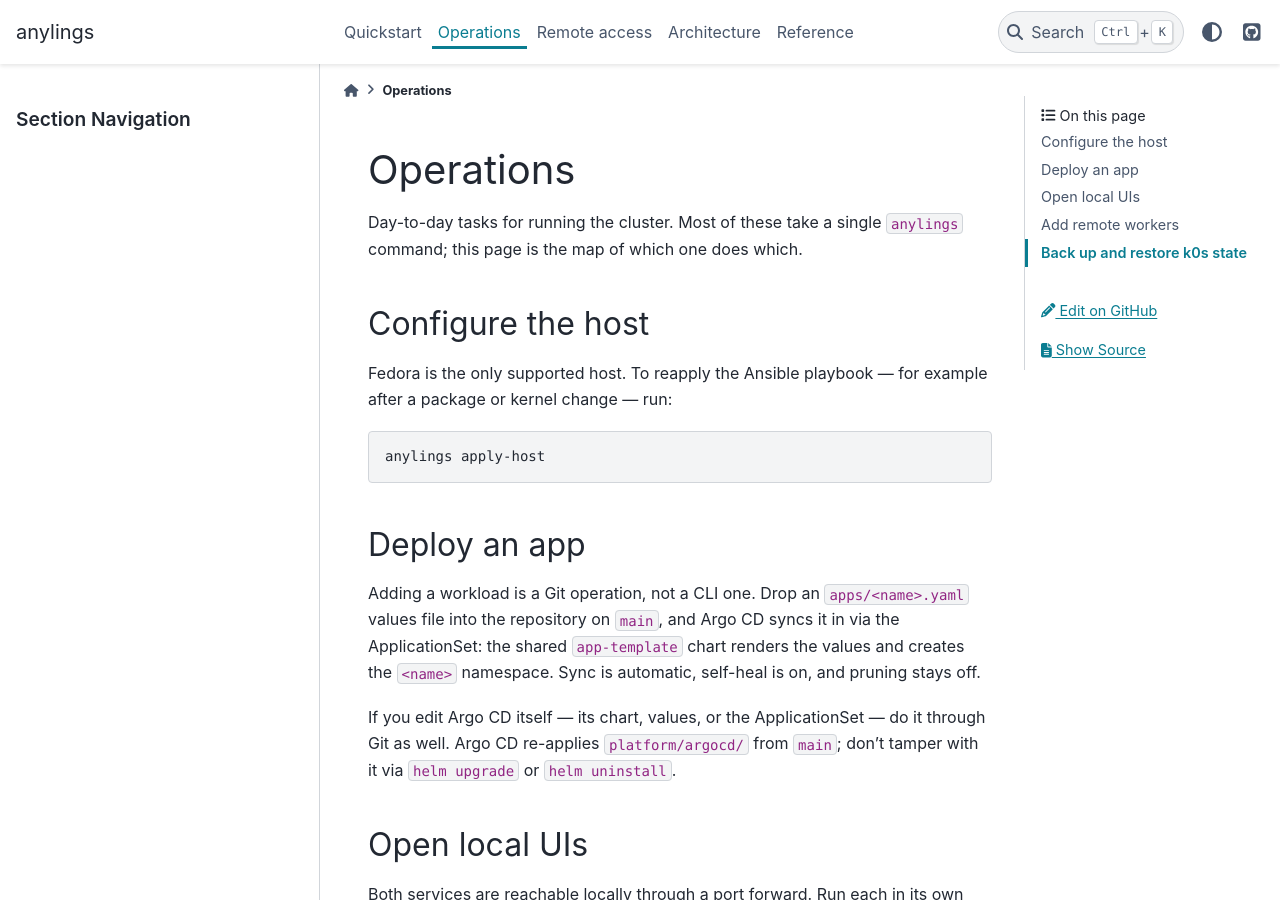
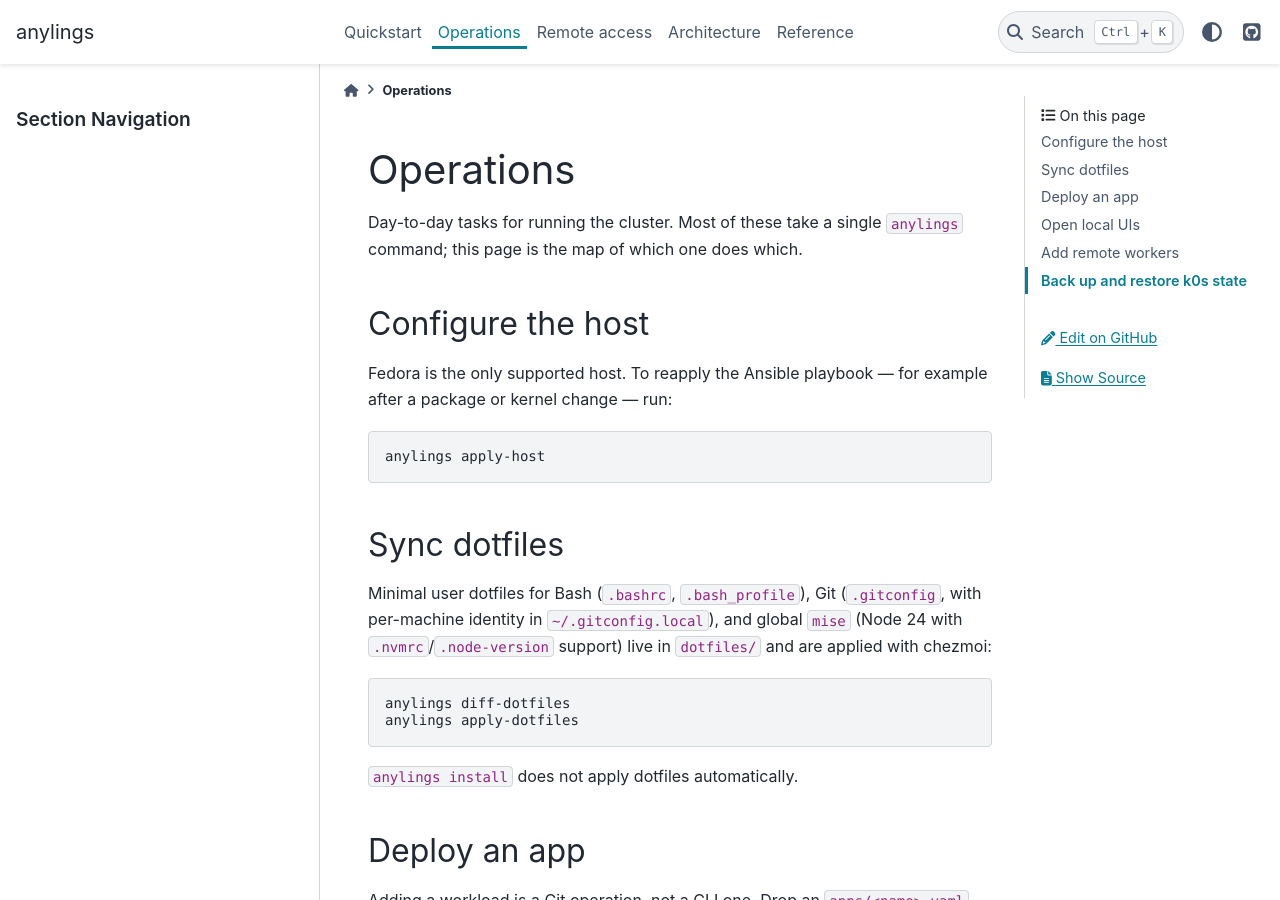
Before and after one commit to PsiACE/anylings, a Sphinx documentation site: the page built from docs/operations.md, in a window 1280 px wide and 900 px high. Built offline with Sphinx 7.4.7 and the PyData theme 0.15.4, drawn with Linux system fonts in a browser that asks for light colours.

Commit message:
docs: document minimal dotfiles workflow

````diff
--- a/docs/operations.md
+++ b/docs/operations.md
@@ -11,6 +11,20 @@ example after a package or kernel change — run:
 ```sh
 anylings apply-host
 ```
+
+## Sync dotfiles
+
+Minimal user dotfiles for Bash (`.bashrc`, `.bash_profile`), Git (`.gitconfig`,
+with per-machine identity in `~/.gitconfig.local`), and global `mise` (Node 24
+with `.nvmrc`/`.node-version` support) live in `dotfiles/` and are applied with
+chezmoi:
+
+```sh
+anylings diff-dotfiles
+anylings apply-dotfiles
+```
+
+`anylings install` does not apply dotfiles automatically.
 
 ## Deploy an app
 
````
Also changed, not shown: docs/architecture.md (+1 -0 lines), docs/reference.md (+2 -0 lines).
